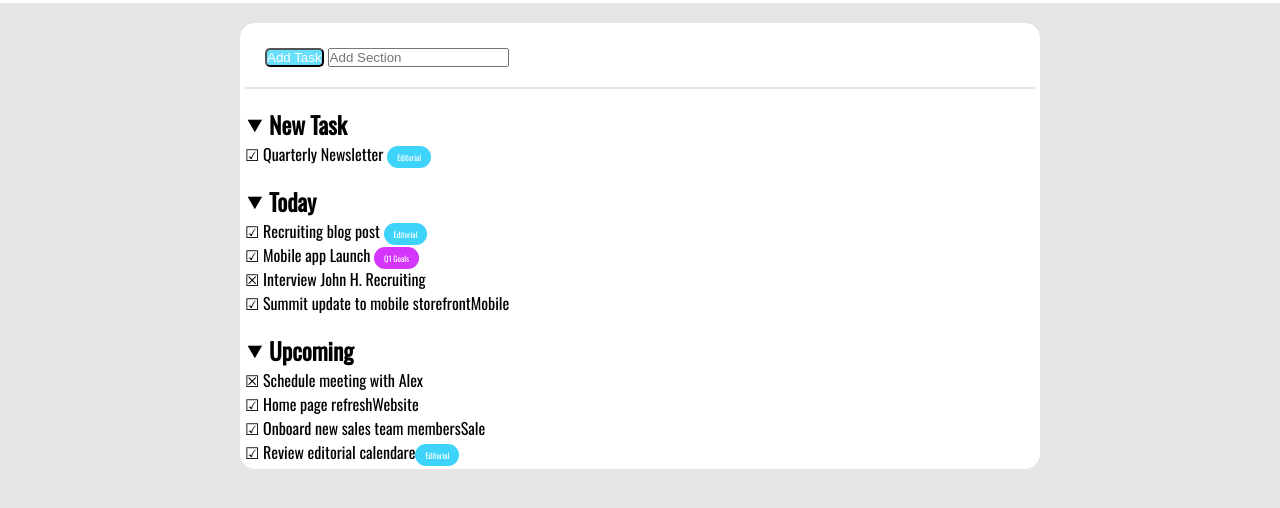
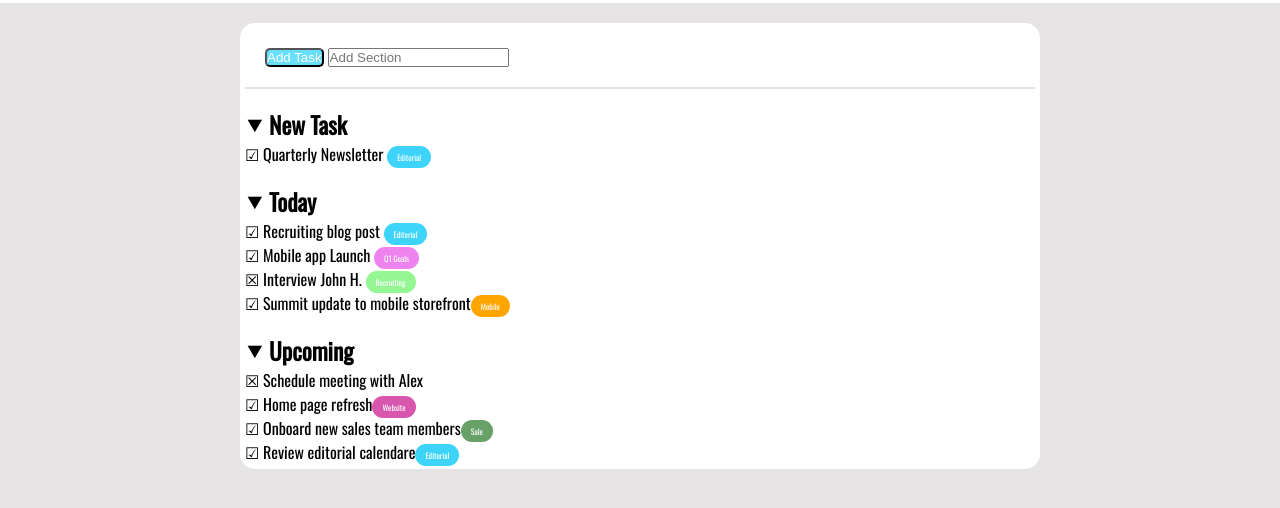
Before and after one commit to Ele-nonsochi/html-css-toboolist, a plain HTML site: page index.html in a window 1280 px wide. Shown: the part 118-626 px from the top of the page. Drawn offline with nearby package versions, Linux system fonts and the light colour scheme.

Commit message:
css completato

```diff
--- a/css/style.css
+++ b/css/style.css
@@ -70,7 +70,7 @@ p{
     color: white;
 }
 
-.editorial{
+.bubble{
     width: 20px;
     padding: 5px 10px;
     background-color:rgb(62, 212, 250) ;
@@ -80,12 +80,32 @@ p{
     font-size: 8px;
 }
 
+.editorial{
+    background-color:rgb(62, 212, 250);
+    color: white;
+}
+
 .goals{
-    width: 20px;
-    padding: 5px 10px;
-    background-color:rgb(211, 53, 250) ;
-    text-align: center;
-    border-radius: 20px;
+    background-color: violet;
     color: white;
-    font-size: 8px;
 }
+
+.recruiting{
+    background-color: rgb(148, 247, 148);
+    color: white;
+}
+
+.mobile{
+    background-color: orange;
+    color: white;
+}
+
+.website{
+    background-color: rgb(216, 86, 173);
+    color: white;
+}
+
+.sale{
+    background-color: rgb(104, 161, 104);
+    color: white;
+}
```
